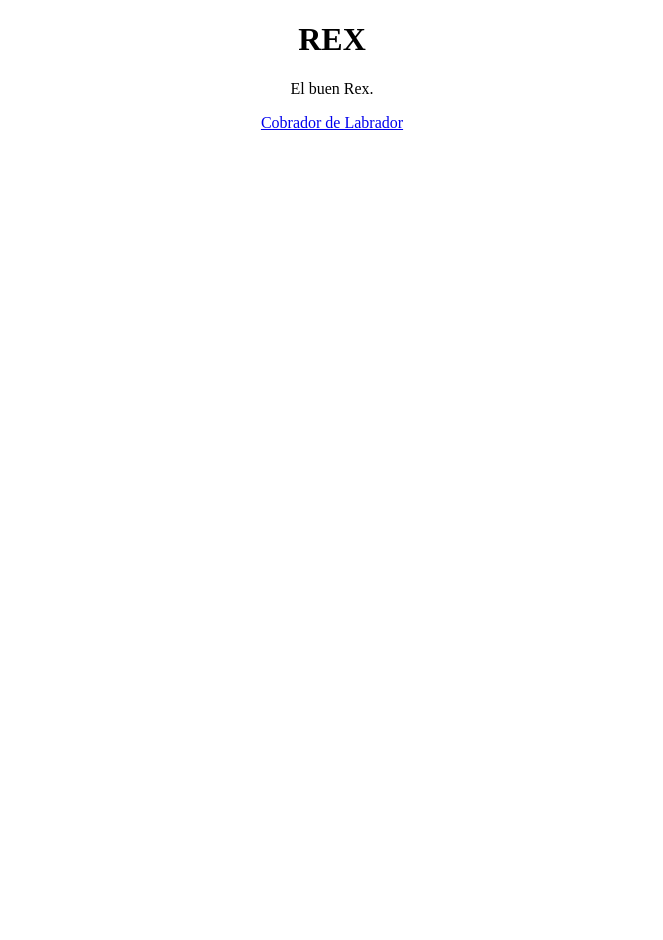
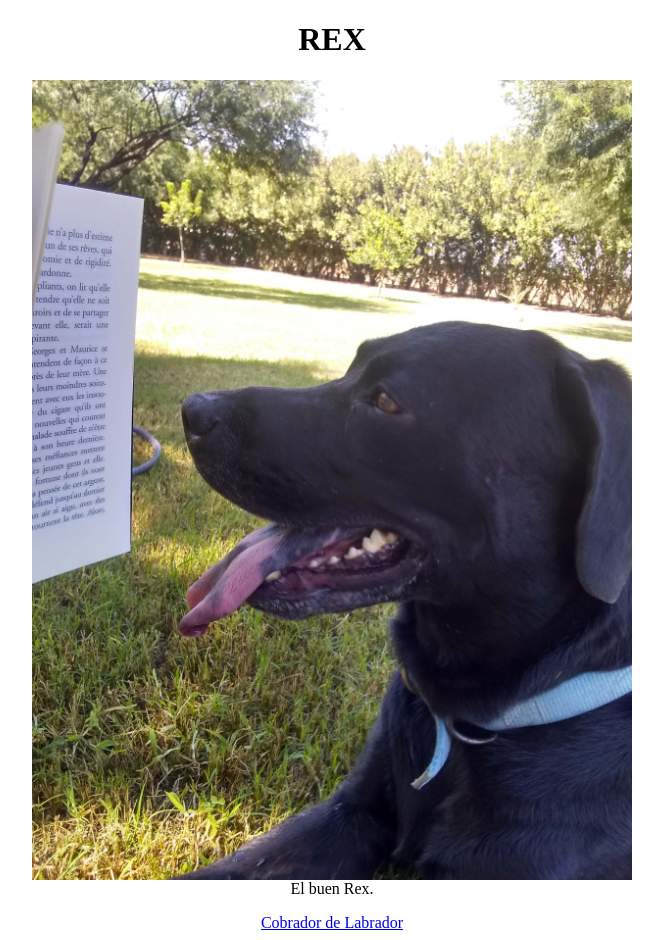
Before and after one commit to ballescript/fcc-tribute-page, a plain HTML site: page index.html in a window 1280 px wide. Shown: the whole page, without its empty margins (308-971 px from the left). Before the commit the page ends 800 px from the top, so only its background shows below. Drawn offline with Linux system fonts and the light colour scheme.

Commit message:
Update index.html

```diff
--- a/index.html
+++ b/index.html
@@ -11,7 +11,7 @@
         <div id="main">
             <div id="title"><h1>REX</h1></div>
             <figure id="img-div">
-                <img id="image" src="">
+                <img id="image" src="rex.jpg">
                 <figcaption id="img-caption">El buen Rex.</figcaption>
             </figure>
             <div id="tribute-info"><a href="https://es.wikipedia.org/wiki/Labrador_retriever" target="_blank" id="tribute-link">Cobrador de Labrador</a></div>
```
